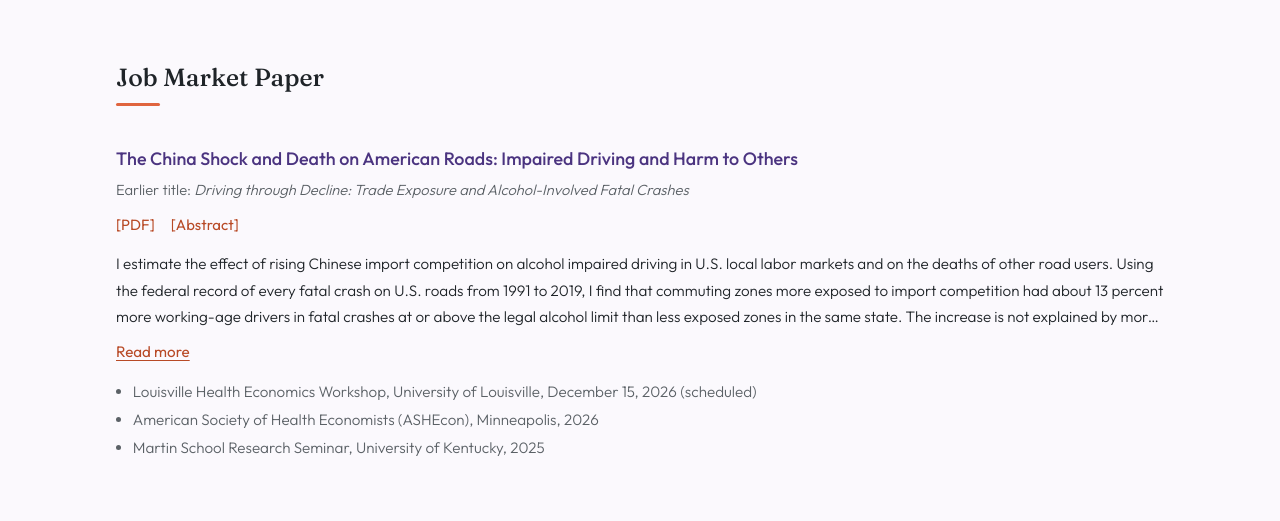
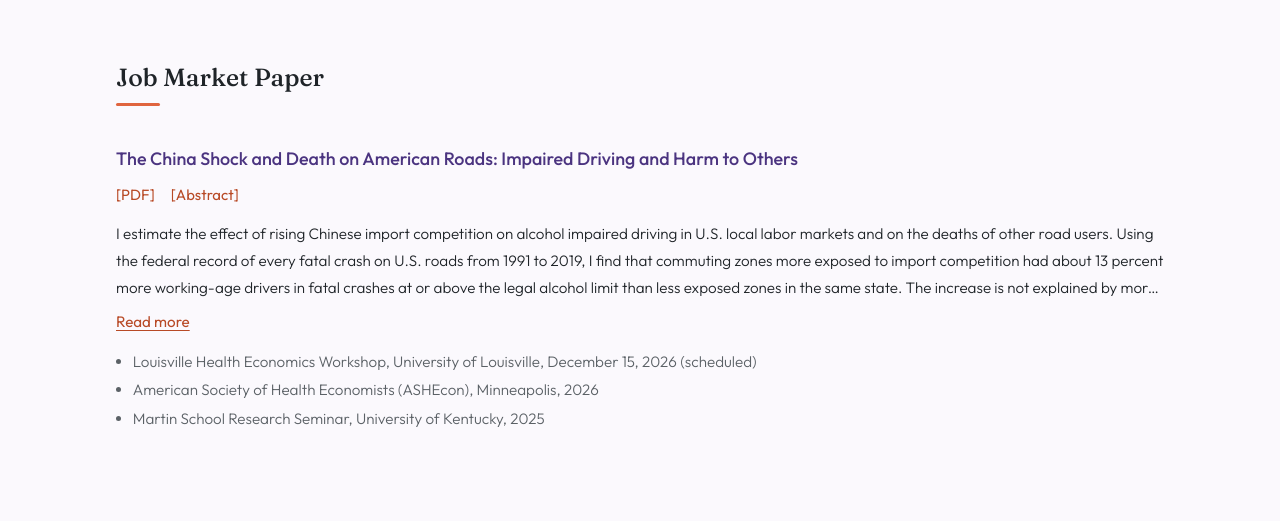
Before and after one commit to fatemehlashkaripour/fatemehlashkaripour.github.io, a plain HTML site: page research.html in a window 1280 px wide. Shown: the part 247-768 px from the top of the page. Drawn offline with Linux system fonts and the light colour scheme.

Commit message:
Update job market paper and abstract

```diff
--- a/research.html
+++ b/research.html
@@ -43,7 +43,6 @@
 
       <article class="paper" id="jmp">
         <h3 class="paper-title"><a href="papers/Lashkaripour_JMP.pdf">The China Shock and Death on American Roads: Impaired Driving and Harm to Others</a></h3>
-        <p class="meta">Earlier title: <em>Driving through Decline: Trade Exposure and Alcohol-Involved Fatal Crashes</em></p>
         <div class="links">
           <!-- To post a new draft: upload it to papers/ named Lashkaripour_JMP.pdf (see README). -->
           <a href="papers/Lashkaripour_JMP.pdf">PDF</a>
```
Also changed, not shown: 1 other file.
